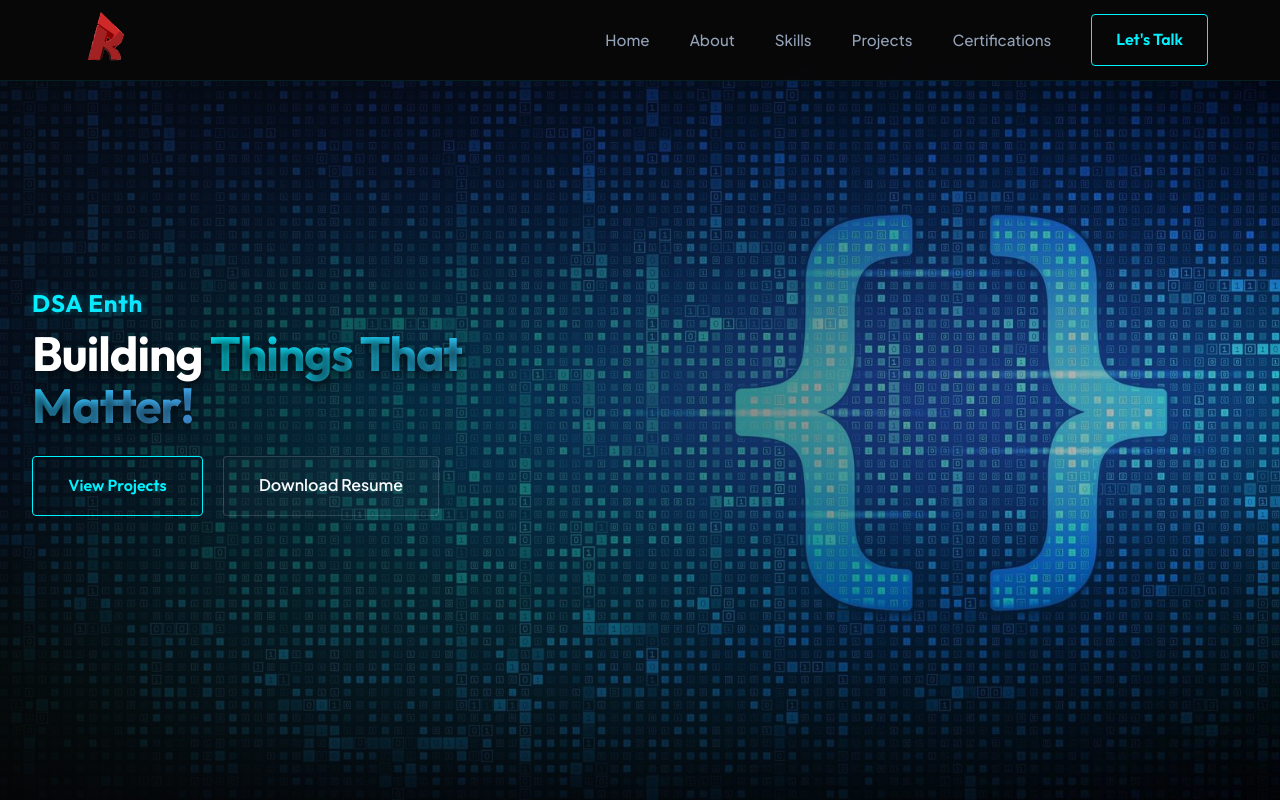
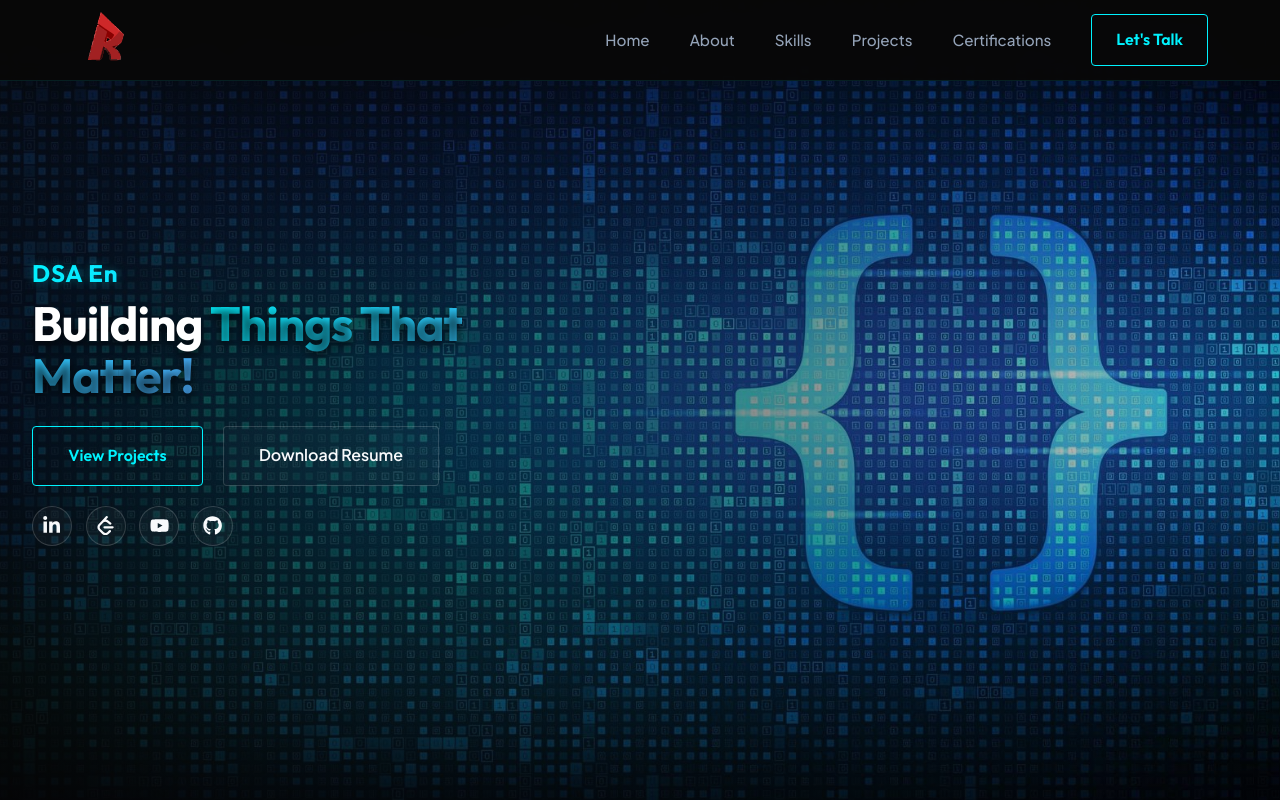
Before and after one commit to Ritesh007-max/personal-portfolio, a React (Vite) app in the folder vite-project/: page / in a window 1280 px wide. Shown: the top 800 px of the page. Built offline with nearby package versions, Linux system fonts and the light colour scheme.

Commit message:
updated portfolio with social links and layout changes

```diff
--- a/vite-project/package.json
+++ b/vite-project/package.json
@@ -13,7 +13,8 @@
     "@emailjs/browser": "^4.4.1",
     "framer-motion": "^12.35.2",
     "react": "^19.2.0",
-    "react-dom": "^19.2.0"
+    "react-dom": "^19.2.0",
+    "react-icons": "^5.6.0"
   },
   "devDependencies": {
     "@eslint/js": "^9.39.1",
--- a/vite-project/src/App.css
+++ b/vite-project/src/App.css
@@ -375,6 +375,38 @@
   border-color: var(--primary);
   background: rgba(0, 242, 254, 0.05);
   color: var(--primary);
+}
+
+.hero-social-links {
+  display: flex;
+  gap: 0.85rem;
+  margin-top: 1.25rem;
+}
+
+.hero-social-icon {
+  width: 2.5rem;
+  height: 2.5rem;
+  display: inline-flex;
+  align-items: center;
+  justify-content: center;
+  border-radius: 999px;
+  border: 1px solid rgba(255, 255, 255, 0.16);
+  background: rgba(255, 255, 255, 0.03);
+  color: var(--text-primary);
+  transition: all 0.3s ease;
+}
+
+.hero-social-icon svg {
+  width: 1.2rem;
+  height: 1.2rem;
+  fill: currentColor;
+}
+
+.hero-social-icon:hover {
+  color: var(--primary);
+  border-color: var(--primary);
+  box-shadow: 0 0 16px rgba(0, 242, 254, 0.35);
+  transform: translateY(-2px);
 }
 
 /* About Section */
@@ -863,13 +895,22 @@
 }
 
 /* Projects Grid */
+.projects-section {
+  padding-top: 5.5rem;
+}
+
 .projects-grid {
   display: grid;
-  grid-template-columns: repeat(auto-fit, minmax(350px, 1fr));
-  gap: 2.5rem;
+  grid-template-columns: repeat(3, minmax(0, 1fr));
+  gap: 1.6rem;
+  align-items: start;
 }
 
 .project-card {
+  width: 100%;
+  height: 100%;
+  display: flex;
+  flex-direction: column;
   border-radius: 16px;
   transition: all 0.4s cubic-bezier(0.4, 0, 0.2, 1);
   isolation: isolate;
@@ -878,7 +919,7 @@
 
 .project-img-container {
   width: 100%;
-  height: 220px;
+  height: 180px;
   overflow: hidden;
   /* Clips image internally */
   border-radius: 16px 16px 0 0;
@@ -907,22 +948,28 @@
 }
 
 .project-info {
-  padding: 1.5rem;
+  display: flex;
+  flex-direction: column;
+  flex: 1;
+  padding: 1.1rem 1.1rem 1.2rem;
 }
 
 .project-links {
   display: flex;
-  gap: 1rem;
-  margin-top: 1.5rem;
+  flex-wrap: wrap;
+  gap: 0.65rem;
+  margin-top: auto;
+  padding-top: 1rem;
 }
 
 .live-link,
 .code-link {
-  padding: 0.6rem 1.2rem;
+  padding: 0.55rem 0.95rem;
   text-decoration: none;
-  font-size: 0.9rem;
+  font-size: 0.82rem;
   font-weight: 600;
   border-radius: 4px;
+  line-height: 1;
 }
 
 .live-link {
@@ -935,31 +982,57 @@
   color: var(--text-primary);
 }
 
+@media (max-width: 1100px) {
+  .projects-grid {
+    grid-template-columns: repeat(2, minmax(0, 1fr));
+  }
+}
+
+@media (max-width: 680px) {
+  .projects-section {
+    padding-top: 4.5rem;
+  }
+
+  .projects-grid {
+    grid-template-columns: 1fr;
+    gap: 1.2rem;
+  }
+
+  .project-img-container {
+    height: 170px;
+  }
+}
+
 /* Certifications Layout */
 .cert-grid {
   display: grid;
-  grid-template-columns: repeat(auto-fit, minmax(450px, 1fr));
-  gap: 3rem;
+  grid-template-columns: repeat(auto-fit, minmax(320px, 1fr));
+  gap: 1.6rem;
+  align-items: start;
 }
 
 .cert-card {
-  padding: 1rem;
+  max-width: 520px;
+  margin: 0 auto;
+  padding: 0.85rem;
   border-radius: 12px;
 }
 
 .cert-img-container {
-  margin-bottom: 1.5rem;
+  margin-bottom: 1rem;
 }
 
 .cert-img {
   width: 100%;
+  max-height: 230px;
+  object-fit: cover;
   border-radius: 8px;
 }
 
 .cert-preview {
-  min-height: 260px;
+  min-height: 220px;
   border-radius: 8px;
-  padding: 2rem;
+  padding: 1.4rem;
   display: flex;
   flex-direction: column;
   justify-content: flex-end;
@@ -982,12 +1055,12 @@
 
 .cert-preview-title {
   margin: 0;
-  font-size: 1.7rem;
+  font-size: 1.35rem;
   line-height: 1.2;
 }
 
 .cert-info {
-  padding: 0 1rem 1rem;
+  padding: 0 0.75rem 0.75rem;
 }
 
 .cert-actions {
--- a/vite-project/src/components/Footer.jsx
+++ b/vite-project/src/components/Footer.jsx
@@ -2,6 +2,7 @@ import React from 'react';
 
 const socialLinks = [
     { label: 'LinkedIn', href: 'https://www.linkedin.com/in/ritesh-gabale-59a2b5365/' },
+    { label: 'GitHub', href: 'https://github.com/Ritesh007-max' },
     { label: 'LeetCode', href: 'https://leetcode.com/u/Riteshgabale/' },
     { label: 'YouTube', href: 'https://www.youtube.com/channel/UCvUx30QhPrjk0KUu4M0ILvA' },
     { label: 'Email', href: 'https://mail.google.com/mail/u/0/#inbox' }
--- a/vite-project/src/components/Hero.jsx
+++ b/vite-project/src/components/Hero.jsx
@@ -1,6 +1,32 @@
 import React, { useState, useEffect } from 'react';
+import { FaGithub, FaLinkedinIn, FaYoutube } from 'react-icons/fa';
+import { SiLeetcode } from 'react-icons/si';
+import resumeFile from '../assets/Resume.pdf';
 
 const Hero = () => {
+    const socialLinks = [
+        {
+            label: 'LinkedIn',
+            href: 'https://www.linkedin.com/in/ritesh-gabale-59a2b5365/',
+            icon: FaLinkedinIn
+        },
+        {
+            label: 'LeetCode',
+            href: 'https://leetcode.com/u/Riteshgabale/',
+            icon: SiLeetcode
+        },
+        {
+            label: 'YouTube',
+            href: 'https://www.youtube.com/channel/UCvUx30QhPrjk0KUu4M0ILvA',
+            icon: FaYoutube
+        },
+        {
+            label: 'GitHub',
+            href: 'https://github.com/Ritesh007-max',
+            icon: FaGithub
+        }
+    ];
+
     const roles = [
         'MERN Stack Developer',
         'DSA Enthusiast',
@@ -49,7 +75,22 @@ const Hero = () => {
                 <h1 className="hero-title">Building <span className="gradient-text">Things That Matter!</span></h1>
                 <div className="hero-buttons">
                     <a href="#projects" className="glow-btn hero-btn">View Projects</a>
-                    <a href="#resume" className="hero-btn-outline">Download Resume</a>
+                    <a href={resumeFile} target="_blank" rel="noreferrer" className="hero-btn-outline">Download Resume</a>
+                </div>
+                <div className="hero-social-links" aria-label="Social links">
+                    {socialLinks.map((link) => (
+                        <a
+                            key={link.label}
+                            href={link.href}
+                            className="hero-social-icon"
+                            target="_blank"
+                            rel="noreferrer"
+                            aria-label={link.label}
+                            title={link.label}
+                        >
+                            <link.icon aria-hidden="true" />
+                        </a>
+                    ))}
                 </div>
             </div>
             <div className="hero-scroll-indicator">
--- a/vite-project/src/components/Projects.jsx
+++ b/vite-project/src/components/Projects.jsx
@@ -11,25 +11,33 @@ const Projects = () => {
             title: 'FreeCodeCamp Clone',
             tech: 'HTML, CSS',
             image: fccImage,
-            live: 'https://freecodecampcloneritesh.netlify.app'
+            live: 'https://freecodecampcloneritesh.netlify.app',
+            youtube: 'https://youtu.be/duv6nKuZg90?si=zjhBF4xjmxFAb7lb',
+            github: 'https://github.com/Ritesh007-max/myProjects/tree/main/FreeCodeCampClone'
         },
         {
             title: 'Fellow Coffee Clone',
             tech: 'HTML, CSS',
             image: coffeeImage,
-            live: 'https://fellowcoffeeclone.netlify.app'
+            live: 'https://fellowcoffeeclone.netlify.app',
+            youtube: 'https://youtu.be/832OW7iiAFM?si=E8WRszEh3b4U6_ha',
+            github: 'https://github.com/Ritesh007-max/myProjects/tree/main/fellowCoffeeClone'
         },
         {
             title: 'Crypto Zombies Clone',
             tech: 'HTML, CSS',
             image: cryptoImage,
-            live: 'https://cryptozombiesclone.netlify.app'
+            live: 'https://cryptozombiesclone.netlify.app',
+            youtube: 'https://youtu.be/GC7L55bbaWA?si=2-YH-U_O8hUt4f48',
+            github: 'https://github.com/Ritesh007-max/myProjects/tree/main/CryptoZombiesClone'
         },
         {
             title: 'KeyChrone Clone',
             tech: 'HTML, CSS',
             image: keyboardImage,
-            live: 'https://keychroneclone.netlify.app'
+            live: 'https://keychroneclone.netlify.app',
+            youtube: 'https://youtu.be/f8st0ZfKWW4?si=rNTCPACOemNtDnD7',
+            github: 'https://github.com/Ritesh007-max/myProjects/tree/main/KeyChrone.conClone'
         },
         {
             title: 'Project Euler Clone',
@@ -41,7 +49,9 @@ const Projects = () => {
             title: 'SuperRare Clone',
             tech: 'HTML, CSS',
             image: rareImage,
-            live: 'https://superrareclone.netlify.app'
+            live: 'https://superrareclone.netlify.app',
+            youtube: 'https://youtu.be/4ECe2bWKeG0?si=inmLWtfN7xX3uLA0',
+            github: 'https://github.com/Ritesh007-max/myProjects/tree/main/SuperRareClone'
         }
     ];
 
@@ -58,7 +68,15 @@ const Projects = () => {
                             <h3 className="project-title">{project.title}</h3>
                             <p className="project-tech">{project.tech}</p>
                             <div className="project-links">
-                                <a href={project.live} className="live-link" target="_blank" rel="noreferrer">Live</a>
+                                {project.live && (
+                                    <a href={project.live} className="live-link" target="_blank" rel="noreferrer">Live</a>
+                                )}
+                                {project.youtube && (
+                                    <a href={project.youtube} className="code-link" target="_blank" rel="noreferrer">YouTube</a>
+                                )}
+                                {project.github && (
+                                    <a href={project.github} className="code-link" target="_blank" rel="noreferrer">GitHub</a>
+                                )}
                             </div>
                         </div>
                     </div>
```
Also changed, not shown: 2 other files (tests, documents, lock files or other folders).
